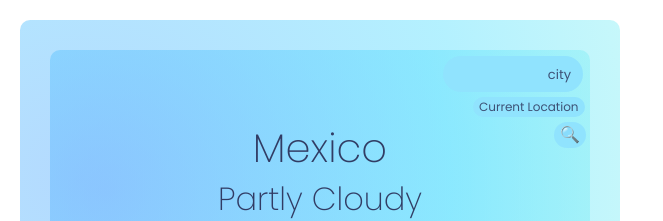
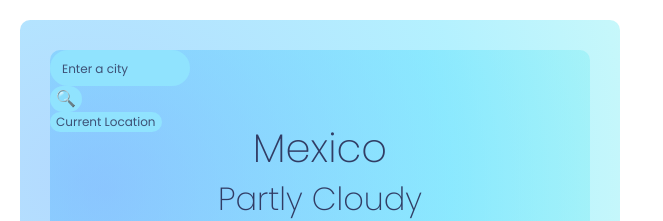
Before and after one commit to LauraLSanz/VanillaWeather__app, a plain HTML site: page index.html in a window 1280 px wide. Shown: the top 221 px of the page, without its empty margins (0-663 px from the left). Drawn offline with nearby package versions, Linux system fonts and the light colour scheme; no server answers.

Commit message:
form position updated

```diff
--- a/index.html
+++ b/index.html
@@ -30,17 +30,19 @@
     <div class="container">
       <div class="weather-app-wrapper ">
         <div class="weather-app">
+
           <form id="search-form">
             <input
               type="text"
               class="form-control"
-              placeholder="city"
+              placeholder="Enter a city"
               id="search-text-input"
             />
             <input type="submit" value="🔍" class="🔍" />
           </form>
+           <button id="currentlocation">Current Location</button>
 
-          <button id="currentlocation">Current Location</button>
+
           <h1 id="city">Mexico</h1>
           <h2 id="description">Partly Cloudy</h2>
 
--- a/src/style.css
+++ b/src/style.css
@@ -8,6 +8,7 @@
   border-radius: 10px;
   margin: 10px;
   display: block;
+  text-align: center;
 }
 
 .container {
@@ -18,7 +19,6 @@
     rgba(170, 254, 235, 0.43) 90%
   );
 
-  display: block;
   margin: 20px 20px;
   text-align: center;
   font-family: "Poppins", sans-serif;
@@ -144,13 +144,11 @@ h4 {
   font-family: "Poppins", sans-serif;
   max-width: 140px;
   text-align: right;
-  position: relative;
-  top: 6px;
-  left: 393px;
 }
 .form-control::placeholder {
-  font-size: 13px;
+  font-size: 12px;
   color: rgba(35, 35, 75, 0.76);
+  text-align: left;
 }
 
 .🔍 {
@@ -161,10 +159,8 @@ h4 {
   border-width: 0px;
   display: block;
   text-align: center;
-  position: relative;
+
   margin: 0;
-  top: 36px;
-  left: 504px;
 }
 
 #currentlocation {
@@ -175,9 +171,7 @@ h4 {
   border-width: 0px;
   display: block;
   text-align: center;
-  position: relative;
-  top: -15px;
-  left: 423px;
+
   font-size: 12px;
 }
 
```
